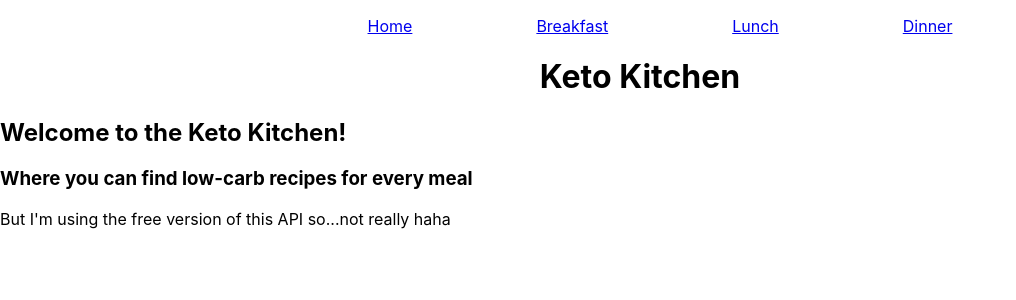
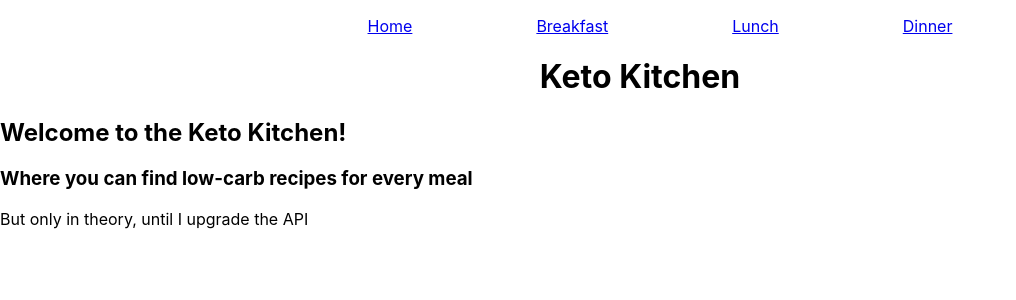
Before and after one commit to melissajeremie/ketokitchen1.0, a React (Create React App) app in the folder keto-kitchen/: page / in a window 1280 px wide. Shown: the top 300 px of the page, without its empty margins (0-1016 px from the left). Built offline with nearby package versions, Linux system fonts and the light colour scheme.

Commit message:
layout adjustments

```diff
--- a/keto-kitchen/src/App.css
+++ b/keto-kitchen/src/App.css
@@ -21,9 +21,10 @@
 .breakfast-div {
   background-color: rgb(186, 226, 186);
 }
-/* .recipe-div {
+.recipe-div {
   text-align: center;
-} */
+  padding-bottom: .25%;
+}
 
 .recipe-div ul {
   display: flex;
@@ -31,7 +32,7 @@
 }
 
 .recipe-div li {
-  padding: 0.25%;
+  padding: 0.30%;
 }
 
 .lunch-div {
--- a/keto-kitchen/src/App.js
+++ b/keto-kitchen/src/App.js
@@ -65,7 +65,7 @@ class Home extends React.Component {
       <div className="home-div">
           <h2>Welcome to the Keto Kitchen!</h2>
           <h3>Where you can find low-carb recipes for every meal</h3>
-          <p>But I'm using the free version of this API so...not really haha</p>
+          <p>But only in theory, until I upgrade the API</p>
       </div>
     );
   }
```
Also changed, not shown: 1 other file (tests, documents, lock files or other folders).
